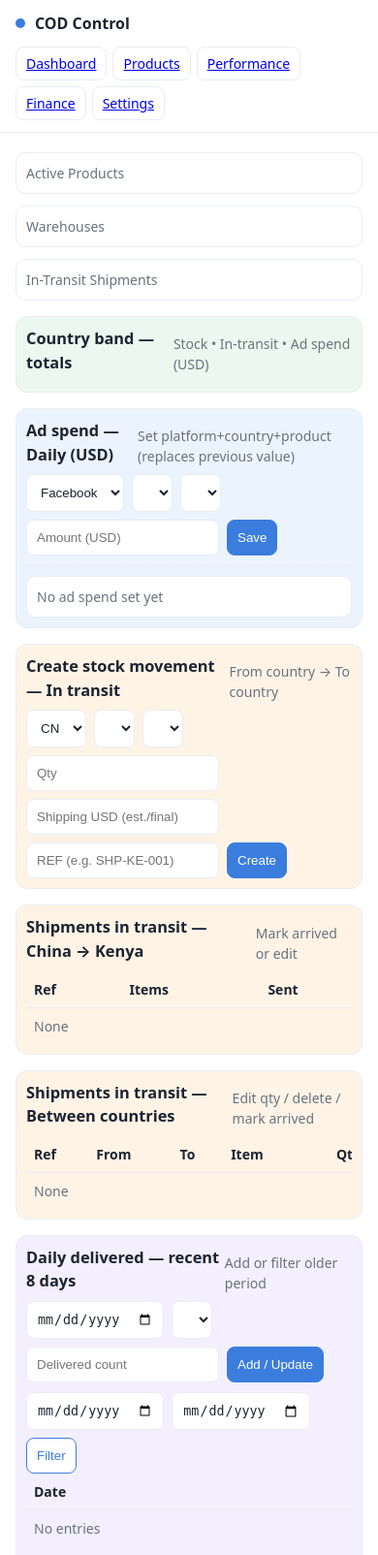
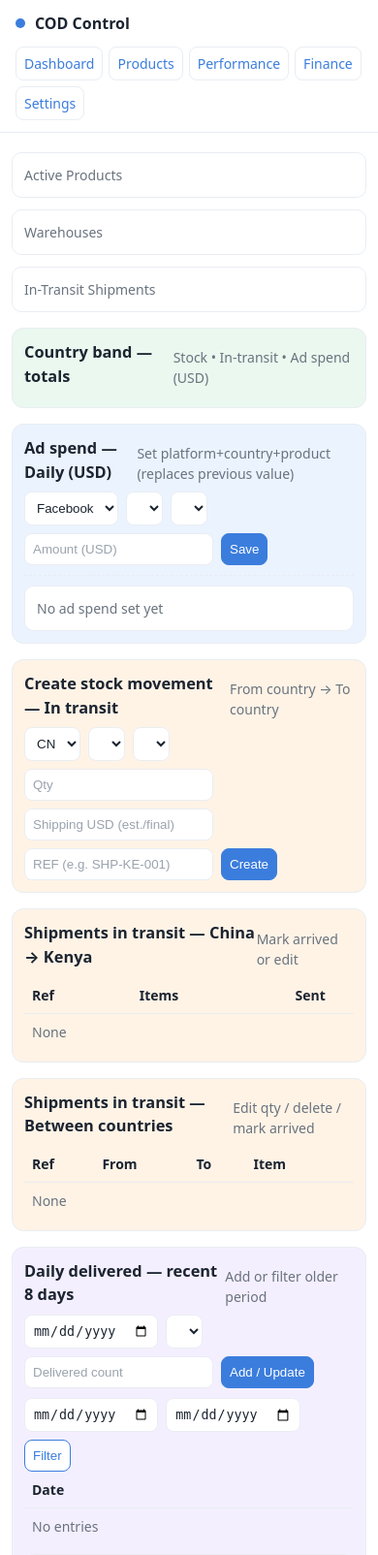
Before and after one commit to EAS-COD-System/eas, a Flask app: template templates/index.html in a window 390 px wide. Shown: the top 1604 px of the page at 97% size. Run offline with Flask 3, Linux system fonts and the light colour scheme; the template is opened without the code that fills it, so the values that code supplies are empty.

Commit message:
Update style.css

```diff
--- a/static/style.css
+++ b/static/style.css
@@ -1,35 +1,93 @@
 :root{
-  --bg:#ffffff; --text:#1b2430; --muted:#69737e; --line:#e9edf2;
-  --blue:#ebf3ff; --green:#eaf8ef; --orange:#fff3e6; --purple:#f4efff; --teal:#e8f7f6;
-  --badge:#eef1f6; --accent:#3b7ddd; --danger-bg:#ffe9e9; --danger:#c23c3c; --ok-bg:#e9ffef; --ok:#1f7a3e;
+  --bg:#ffffff;
+  --text:#1b2430;
+  --muted:#69737e;
+  --line:#e9edf2;
+
+  /* subtle section tints */
+  --blue:#ebf3ff;
+  --green:#eaf8ef;
+  --orange:#fff3e6;
+  --purple:#f4efff;
+  --teal:#e8f7f6;
+
+  --badge:#eef1f6;
+  --accent:#3b7ddd;
+
+  --danger-bg:#ffe9e9;
+  --danger:#c23c3c;
+
+  --ok-bg:#e9ffef;
+  --ok:#1f7a3e;
 }
-*{box-sizing:border-box} html,body{margin:0;padding:0;background:var(--bg);color:var(--text);font:14px/1.5 system-ui,-apple-system,Segoe UI,Roboto,Ubuntu,"Helvetica Neue",Arial}
+
+*{box-sizing:border-box}
+html,body{margin:0;padding:0;background:var(--bg);color:var(--text);font:14px/1.5 system-ui,-apple-system,Segoe UI,Roboto,Ubuntu,"Helvetica Neue",Arial}
+a{color:var(--accent);text-decoration:none}
+a:hover{text-decoration:underline}
+
 header{position:sticky;top:0;background:#fff;border-bottom:1px solid var(--line);z-index:5}
 header .brand{display:flex;align-items:center;gap:10px;padding:12px 16px}
 header .brand .dot{width:10px;height:10px;border-radius:50%;background:var(--accent)}
 header h1{font-size:16px;margin:0}
+
 .nav{display:flex;gap:6px;padding:0 16px 12px 16px;flex-wrap:wrap}
 .nav .navlink{padding:6px 10px;border-radius:8px;border:1px solid var(--line);background:#fff}
 .nav .navlink:hover{background:#f8fafc}
+
 .container{max-width:1100px;margin:20px auto;padding:0 16px}
+
 .grid{display:grid;grid-template-columns:repeat(3,1fr);gap:12px}
 .subgrid{display:grid;grid-template-columns:1fr 1fr;gap:10px}
-@media (max-width:900px){.grid{grid-template-columns:1fr}.subgrid{grid-template-columns:1fr}}
+@media (max-width:900px){
+  .grid{grid-template-columns:1fr}
+  .subgrid{grid-template-columns:1fr}
+}
+
 .card{background:#fff;border:1px solid var(--line);border-radius:10px;padding:12px}
-.kpi .v{font-size:28px;font-weight:700}.muted{color:var(--muted)}.small{font-size:12px}
+.kpi .v{font-size:28px;font-weight:700}
+.v{font-size:20px;font-weight:600}
+.muted{color:var(--muted)}
+.small{font-size:12px}
+
 .section{border:1px solid var(--line);border-radius:12px;margin:16px 0;padding:12px}
-.s-blue{background:var(--blue)}.s-green{background:var(--green)}.s-orange{background:var(--orange)}.s-purple{background:var(--purple)}.s-teal{background:var(--teal)}
+.s-blue{background:var(--blue)}
+.s-green{background:var(--green)}
+.s-orange{background:var(--orange)}
+.s-purple{background:var(--purple)}
+.s-teal{background:var(--teal)}
 .section-h{display:flex;justify-content:space-between;align-items:end;margin-bottom:8px}
+
 .table{width:100%;border-collapse:separate;border-spacing:0}
-.table th,.table td{border-bottom:1px solid var(--line);padding:8px;text-align:left;vertical-align:middle;white-space:nowrap}
+.table th,.table td{border-bottom:1px solid var(--line);padding:8px;text-align:left}
 .table tr:last-child td{border-bottom:none}
-.table .num{text-align:right}.table .total{font-weight:700}
-.table-wrap{overflow-x:auto;-webkit-overflow-scrolling:touch}.table-wrap .table{min-width:640px}
+.table .num{text-align:right}
+.table .total{font-weight:700}
+
+/* mobile-friendly table scroll */
+.table-wrap{width:100%;overflow-x:auto}
+.table-wrap .table{min-width:720px}
+
 .form-row{display:flex;flex-wrap:wrap;gap:8px}
 input,select,button{border:1px solid var(--line);border-radius:8px;padding:8px;background:#fff;color:var(--text)}
-button.btn{background:var(--accent);border-color:var(--accent);color:#fff;cursor:pointer}button.btn:hover{filter:brightness(0.95)}
-button.btn.ghost{background:#fff;color:var(--accent)}button.btn.small{padding:6px 10px;font-size:12px}button.btn.danger{background:var(--danger);border-color:var(--danger)}
+input::placeholder{color:#9aa3ad}
+button.btn{background:var(--accent);border-color:var(--accent);color:#fff;cursor:pointer}
+button.btn:hover{filter:brightness(0.95)}
+button.btn.ghost{background:#fff;color:var(--accent)}
+button.btn.small{padding:6px 10px;font-size:12px}
+button.btn.danger{background:var(--danger);border-color:var(--danger)}
 .badge{display:inline-block;background:var(--badge);padding:2px 8px;border-radius:999px;font-size:12px;color:#334155}
-.badge.ok{background:var(--ok-bg);color:var(--ok)}.badge.danger{background:var(--danger-bg);color:var(--danger)}
-.t-right{text-align:right}.div{border:0;border-top:1px dashed var(--line);margin:10px 0}
-@media (max-width:600px){.section{padding:10px}.card{padding:10px}input,select,button{padding:10px}.kpi .v{font-size:24px}}
+.badge.ok{background:var(--ok-bg);color:var(--ok)}
+.badge.danger{background:var(--danger-bg);color:var(--danger)}
+
+.t-right{text-align:right}
+.div{border:0;border-top:1px dashed var(--line);margin:10px 0}
+
+/* tighten on phones */
+@media (max-width:480px){
+  .nav .navlink{padding:6px 8px}
+  .kpi .v{font-size:22px}
+  .v{font-size:18px}
+  input,select,button{padding:8px}
+  .container{padding:0 12px}
+}
```
